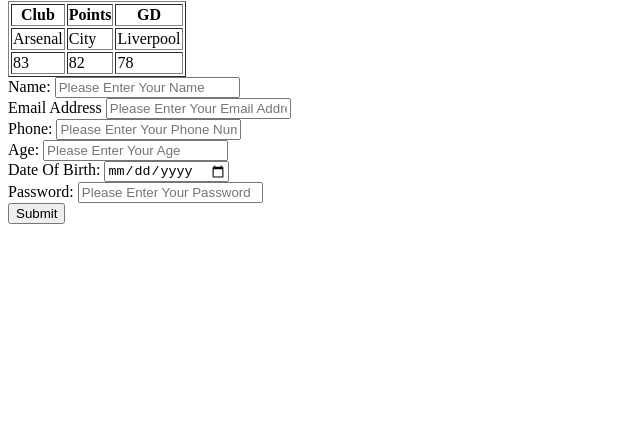
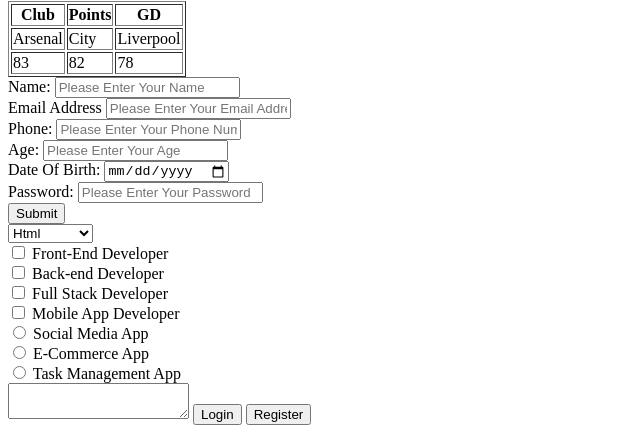
Before and after one commit to oladipupoademola/Version-Update, a plain HTML site: page index.html in a window 1280 px wide. Shown: the part 1375-1808 px from the top of the page, without its empty margins (0-640 px from the left). Before the commit the page ends 1607 px from the top, so only its background shows below. Drawn offline with Linux system fonts and the light colour scheme.

Commit message:
Form Element Of Data

```diff
--- a/index.html
+++ b/index.html
@@ -87,7 +87,45 @@
 <input type="submit">
 </form>
 
+<form action="">
 
+    <select name="" id="">
+        <option value="">Html</option>
+        <option value="">CSS</option>
+        <option value="">JavaScript</option>
+        <option value="">Database</option>
+    </select>
+
+    <div>
+        <input type="Checkbox">
+        <label for="">Front-End Developer</label> <br>
+
+        <input type="checkbox">
+        <label for="">Back-end Developer</label> <br>
+
+        <input type="Checkbox">
+        <label for="">Full Stack Developer</label> <br>
+
+        <input type="checkbox">
+        <label for="">Mobile App Developer</label> <br>
+    </div>
+
+    <div>
+        <input type="radio">
+        <label for="">Social Media App</label> <br>
+
+        <input type="radio">
+        <label for="">E-Commerce App</label> <br>
+
+        <input type="radio">
+        <label for="">Task Management App </label> <br>
+    </div>
+
+    <textarea name="" id=""></textarea>
+
+    <button> Login</button>
+    <button> Register</button>
+</form>
 
 
 
```
